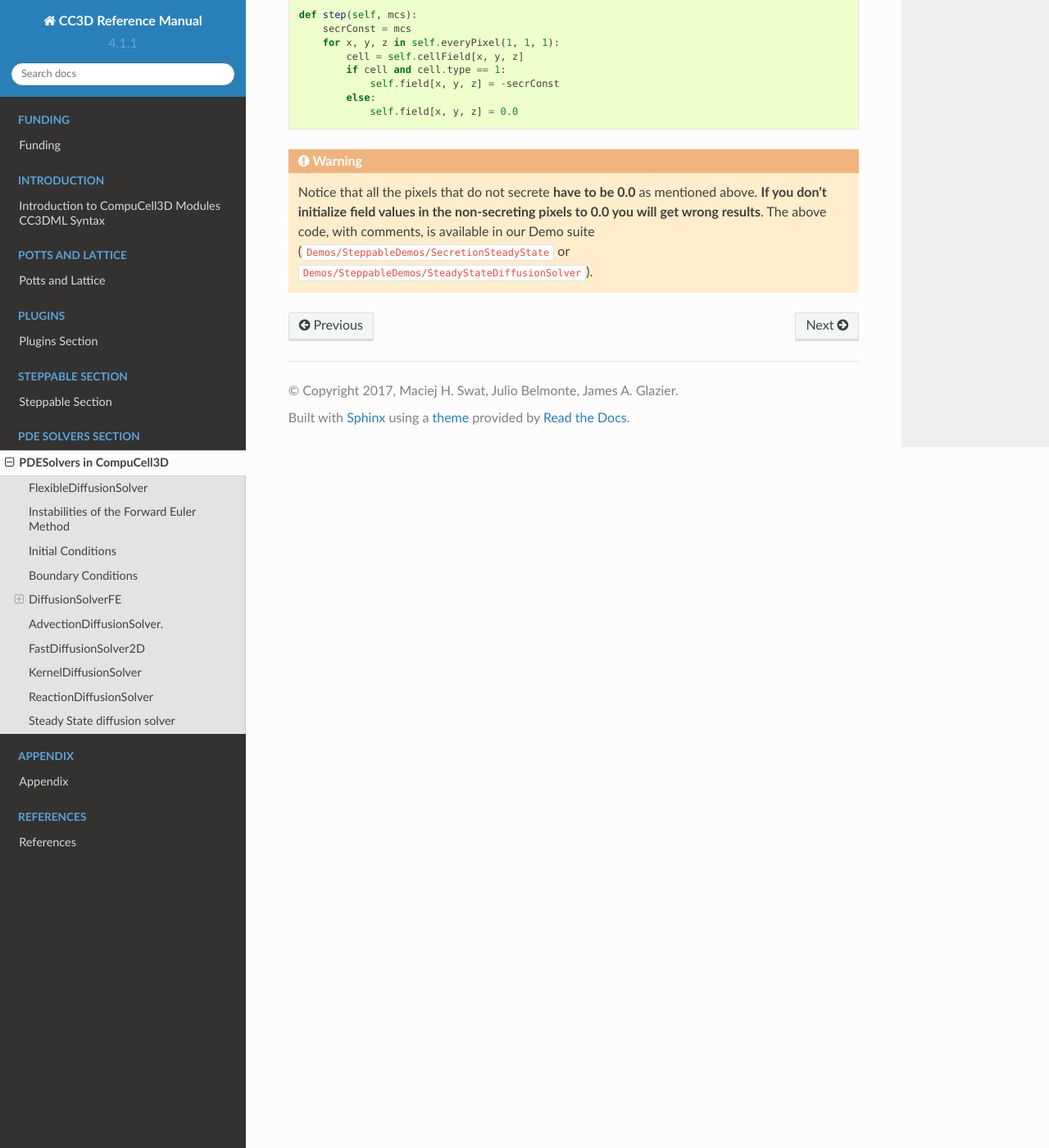
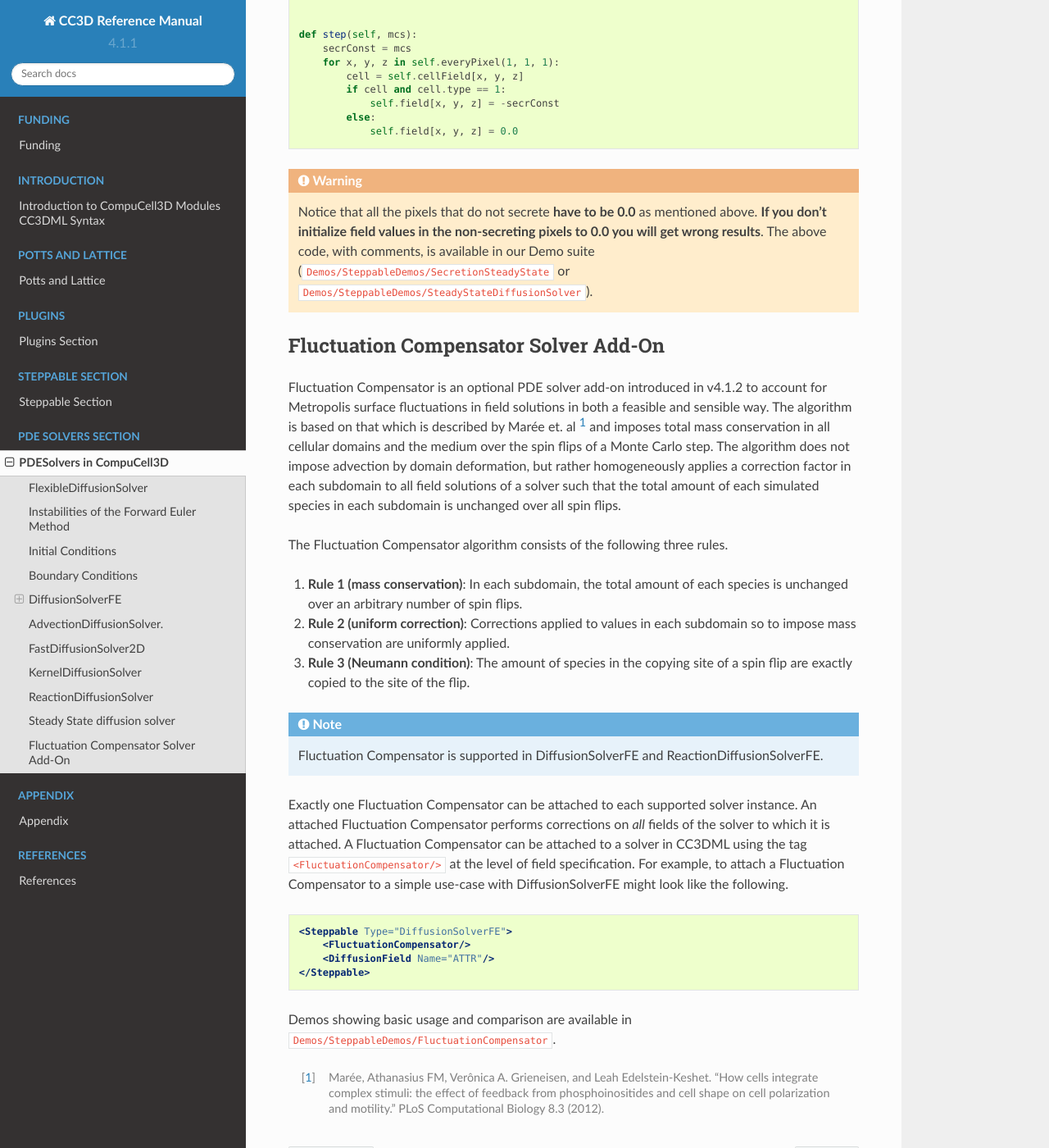
Before and after one commit to CompuCell3D/CompuCell3DReferenceManual, a Sphinx documentation site: the page built from docs/pde_solvers_section.rst, in a window 1280 px wide and 1400 px high, scrolled down 18989 px. Shown: the whole window at 82% size. Built offline with Sphinx 7.4.7 and the Read the Docs theme 2.0.0, drawn with Linux system fonts in a browser that asks for light colours; some of the changed text lies outside the part shown.

Commit message:
Documentation for Fluctuation Compensator

```diff
--- /dev/null
+++ b/docs/fluctuation_compensator_addon.rst
@@ -0,0 +1,50 @@
+Fluctuation Compensator Solver Add-On
+-------------------------------------
+
+Fluctuation Compensator is an optional PDE solver add-on introduced in v4.1.2
+to account for Metropolis surface fluctuations in field solutions in both a
+feasible and sensible way. The algorithm is based on that which is described
+by Marée et. al [1]_ and imposes total mass conservation in all cellular domains
+and the medium over the spin flips of a Monte Carlo step. The algorithm does not
+impose advection by domain deformation, but rather homogeneously applies a
+correction factor in each subdomain to all field solutions of a solver such that
+the total amount of each simulated species in each subdomain is unchanged over all
+spin flips.
+
+The Fluctuation Compensator algorithm consists of the following three rules.
+
+1. **Rule 1 (mass conservation)**: In each subdomain, the total amount of each
+   species is unchanged over an arbitrary number of spin flips.
+
+2. **Rule 2 (uniform correction)**: Corrections applied to values in each subdomain so to
+   impose mass conservation are uniformly applied.
+
+3. **Rule 3 (Neumann condition)**: The amount of species in the copying site of a spin
+   flip are exactly copied to the site of the flip.
+
+.. note::
+
+   Fluctuation Compensator is supported in DiffusionSolverFE and ReactionDiffusionSolverFE.
+
+Exactly one Fluctuation Compensator can be attached to each supported solver instance.
+An attached Fluctuation Compensator performs corrections on *all* fields of the solver
+to which it is attached. A Fluctuation Compensator can be attached to a solver in
+CC3DML using the tag ``<FluctuationCompensator/>`` at the level of field specification.
+For example, to attach a Fluctuation Compensator to a simple use-case with
+DiffusionSolverFE might look like the following.
+
+.. code-block:: xml
+
+    <Steppable Type="DiffusionSolverFE">
+        <FluctuationCompensator/>
+        <DiffusionField Name="ATTR"/>
+    </Steppable>
+
+
+Demos showing basic usage and comparison are available in
+``Demos/SteppableDemos/FluctuationCompensator``.
+
+.. [1]
+   Marée, Athanasius FM, Verônica A. Grieneisen, and Leah Edelstein-Keshet.
+   "How cells integrate complex stimuli: the effect of feedback from phosphoinositides
+   and cell shape on cell polarization and motility." PLoS Computational Biology 8.3 (2012).
--- a/docs/pde_solvers_section.rst
+++ b/docs/pde_solvers_section.rst
@@ -23,6 +23,7 @@ structure of CC3DML PDE solver code follows similar pattern .
 * :doc:`kernel_diffusion_solver`
 * :doc:`reaction_diffusion_solver`
 * :doc:`steady_state_diffusion_solver`
+* :doc:`fluctuation_compensator_addon`
 
 
 .. include:: flexible_diffusion_solver.rst
@@ -33,3 +34,4 @@ structure of CC3DML PDE solver code follows similar pattern .
 .. include:: kernel_diffusion_solver.rst
 .. include:: reaction_diffusion_solver.rst
 .. include:: steady_state_diffusion_solver.rst
+.. include:: fluctuation_compensator_addon.rst
```
